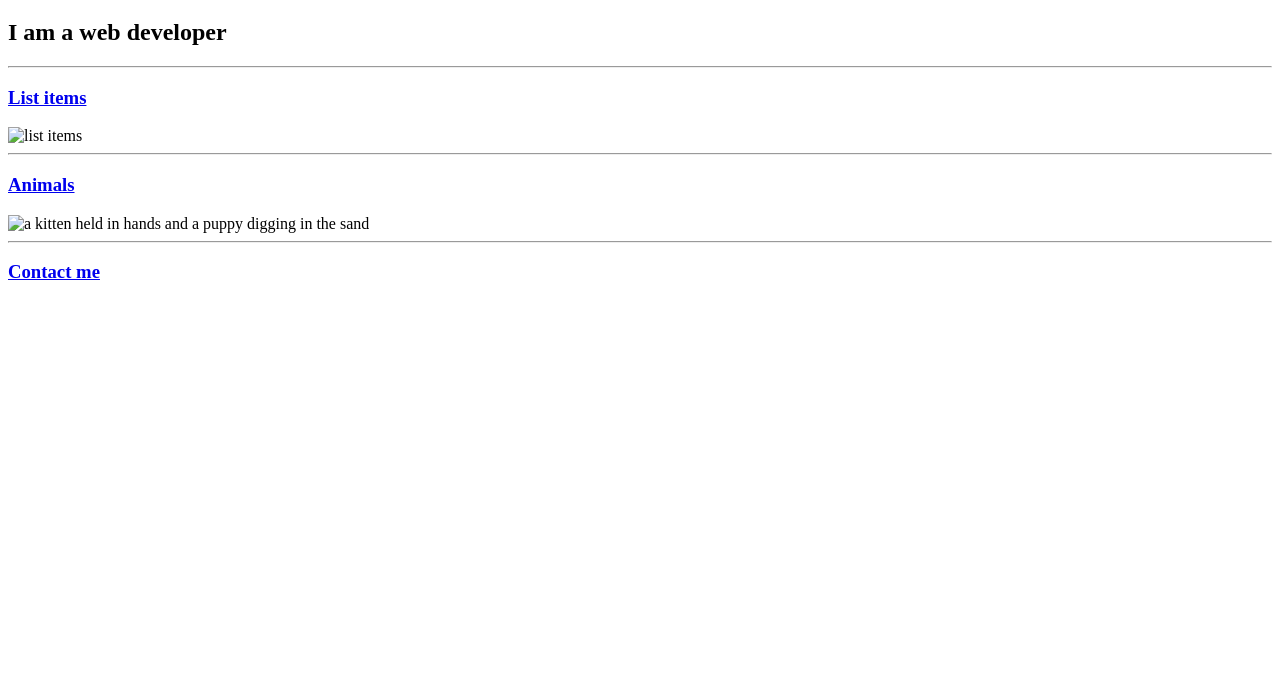
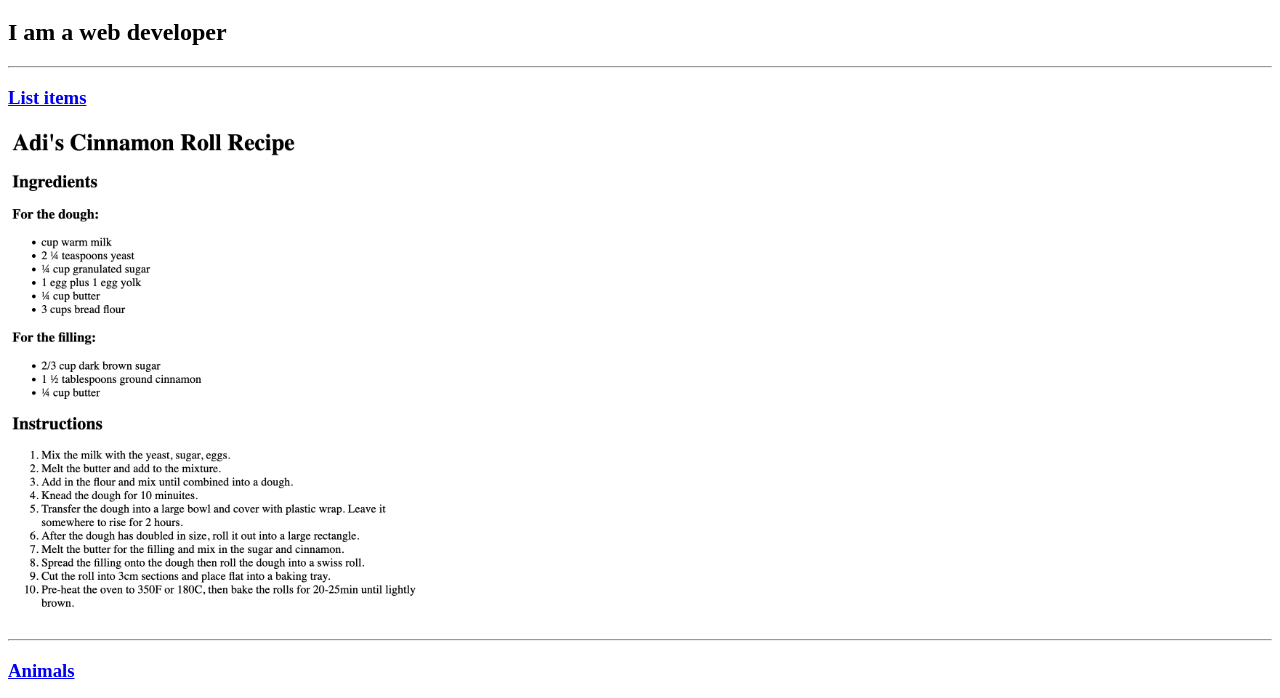
Before and after one commit to Adi-Verma-html/html, a plain HTML site: page index.html in a window 1280 px wide. Shown: the part 61-759 px from the top of the page. Drawn offline with Linux system fonts and the light colour scheme.

Commit message:
Update index.html

```diff
--- a/index.html
+++ b/index.html
@@ -10,13 +10,13 @@
     <h2>I am a web developer</h2>
     <hr/>
     <h3>
-    <a href="./public/h.png">List items </a> </h3>
-    <img src="./public/h.png" height="500" alt="list items"/>
+    <a href="./h.png">List items </a> </h3>
+    <img src="./h.png" height="500" alt="list items"/>
     <hr/>
-    <h3><a href="./public/m.png">Animals</a></h3>
-    <img src="./public/m.png" height="400" alt="a kitten held in hands and a puppy digging in the sand"/>
+    <h3><a href="./m.png">Animals</a></h3>
+    <img src="./m.png" height="400" alt="a kitten held in hands and a puppy digging in the sand"/>
     <hr/>
-    <h3><a href="./public/contact.html">Contact me</a></h3>
+    <h3><a href="./contact.html">Contact me</a></h3>
 
 </body>
 </html>
```
